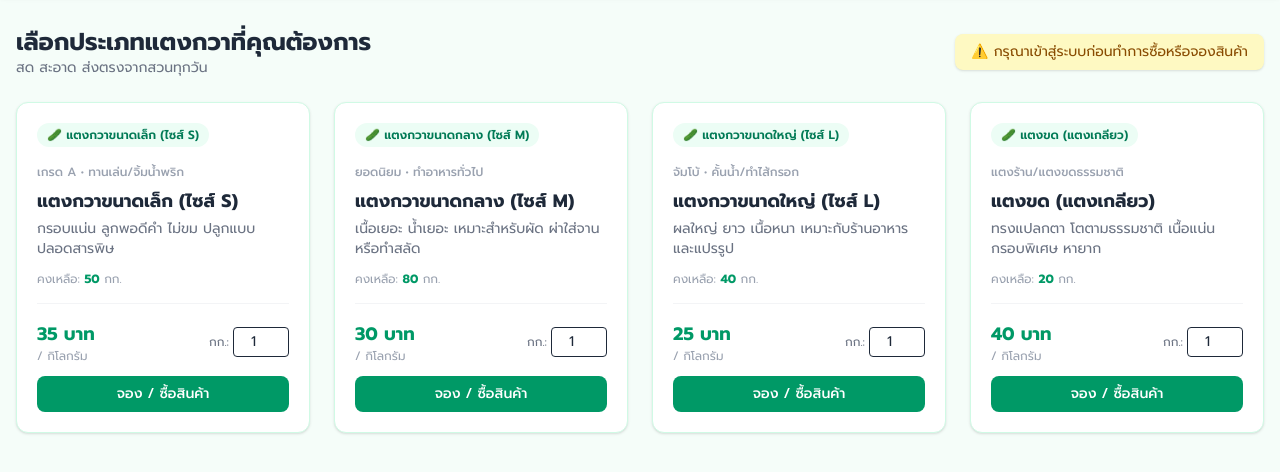
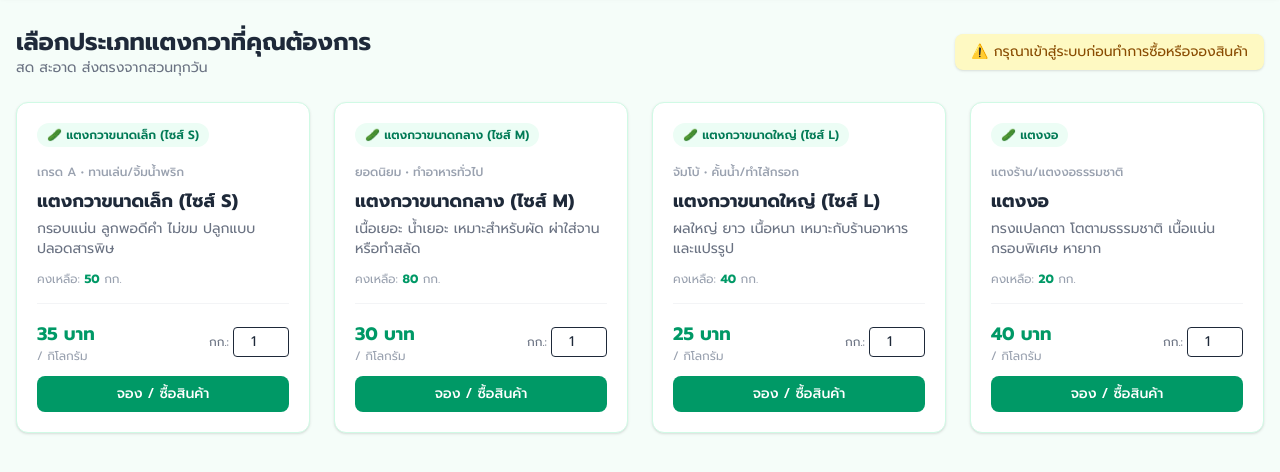
Before and after one commit to anong67119-lgtm/ngan101, a plain HTML site: page index.html in a window 1280 px wide. Shown: the part 74-546 px from the top of the page. Drawn offline with nearby package versions, Linux system fonts and the light colour scheme.

Commit message:
Update index.html

```diff
--- a/index.html
+++ b/index.html
@@ -141,7 +141,7 @@
                         <option value="แตงกวาขนาดเล็ก (ไซส์ S)">แตงกวาขนาดเล็ก (ไซส์ S)</option>
                         <option value="แตงกวาขนาดกลาง (ไซส์ M)">แตงกวาขนาดกลาง (ไซส์ M)</option>
                         <option value="แตงกวาขนาดใหญ่ (ไซส์ L)">แตงกวาขนาดใหญ่ (ไซส์ L)</option>
-                        <option value="แตงขด (แตงเกลียว)">แตงขด (แตงเกลียว)</option>
+                        <option value="แตงงอ">แตงงอ</option>
                         <option value="แตงกวาญี่ปุ่น">แตงกวาญี่ปุ่น</option>
                         <option value="แตงร้าน">แตงร้าน</option>
                     </select>
@@ -300,7 +300,7 @@
                 { id: 'p1', cucumberType: 'แตงกวาขนาดเล็ก (ไซส์ S)', name: 'แตงกวาขนาดเล็ก (ไซส์ S)', tag: 'เกรด A • ทานเล่น/จิ้มน้ำพริก', price: 35, stock: 50, desc: 'กรอบแน่น ลูกพอดีคำ ไม่ขม ปลูกแบบปลอดสารพิษ' },
                 { id: 'p2', cucumberType: 'แตงกวาขนาดกลาง (ไซส์ M)', name: 'แตงกวาขนาดกลาง (ไซส์ M)', tag: 'ยอดนิยม • ทำอาหารทั่วไป', price: 30, stock: 80, desc: 'เนื้อเยอะ น้ำเยอะ เหมาะสำหรับผัด ผ่าใส่จาน หรือทำสลัด' },
                 { id: 'p3', cucumberType: 'แตงกวาขนาดใหญ่ (ไซส์ L)', name: 'แตงกวาขนาดใหญ่ (ไซส์ L)', tag: 'จัมโบ้ • คั้นน้ำ/ทำไส้กรอก', price: 25, stock: 40, desc: 'ผลใหญ่ ยาว เนื้อหนา เหมาะกับร้านอาหารและแปรรูป' },
-                { id: 'p4', cucumberType: 'แตงขด (แตงเกลียว)', name: 'แตงขด (แตงเกลียว)', tag: 'แตงร้าน/แตงขดธรรมชาติ', price: 40, stock: 20, desc: 'ทรงแปลกตา โตตามธรรมชาติ เนื้อแน่น กรอบพิเศษ หายาก' }
+                { id: 'p4', cucumberType: 'แตงงอ', name: 'แตงงอ', tag: 'แตงร้าน/แตงงอธรรมชาติ', price: 40, stock: 20, desc: 'ทรงแปลกตา โตตามธรรมชาติ เนื้อแน่น กรอบพิเศษ หายาก' }
             ];
             localStorage.setItem('products', JSON.stringify(defaultProducts));
         }
```
